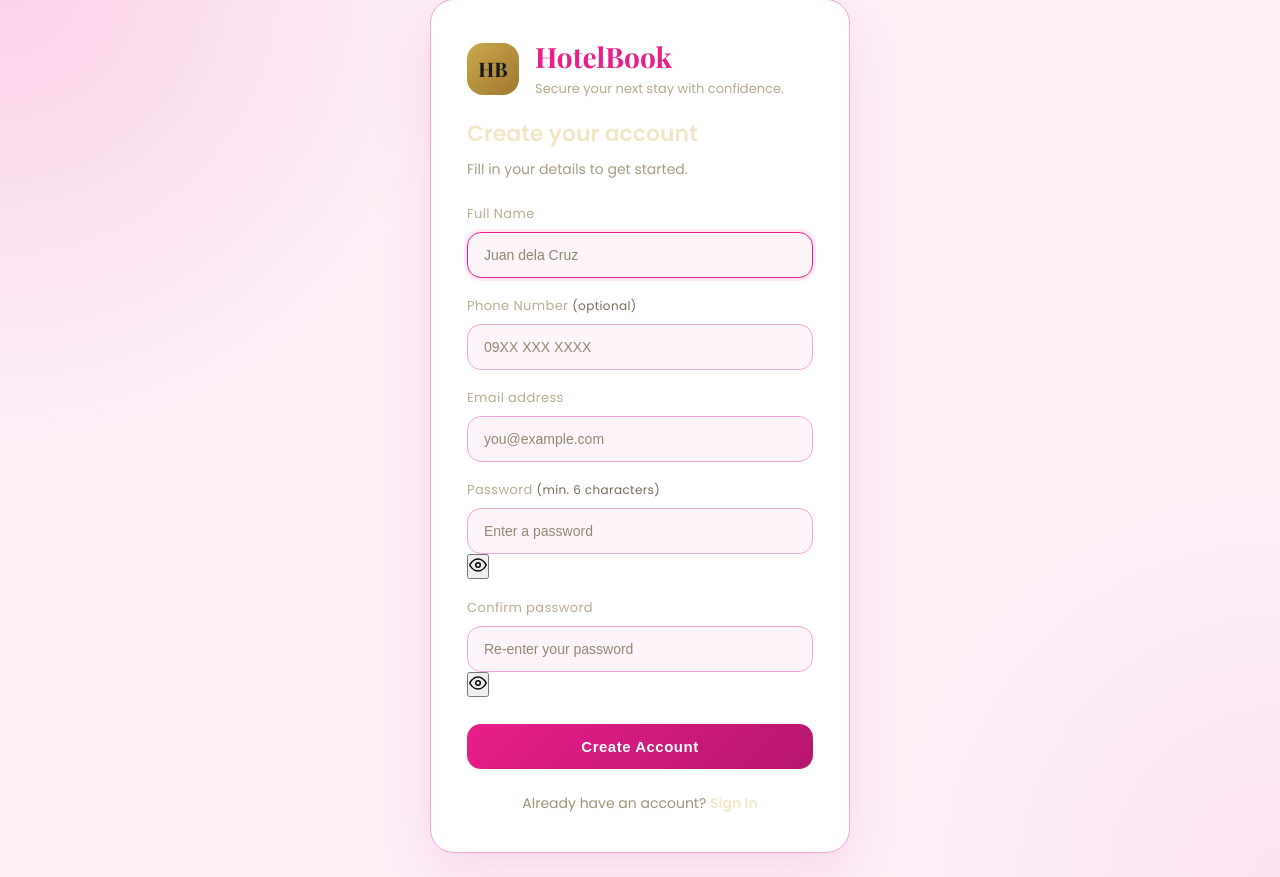
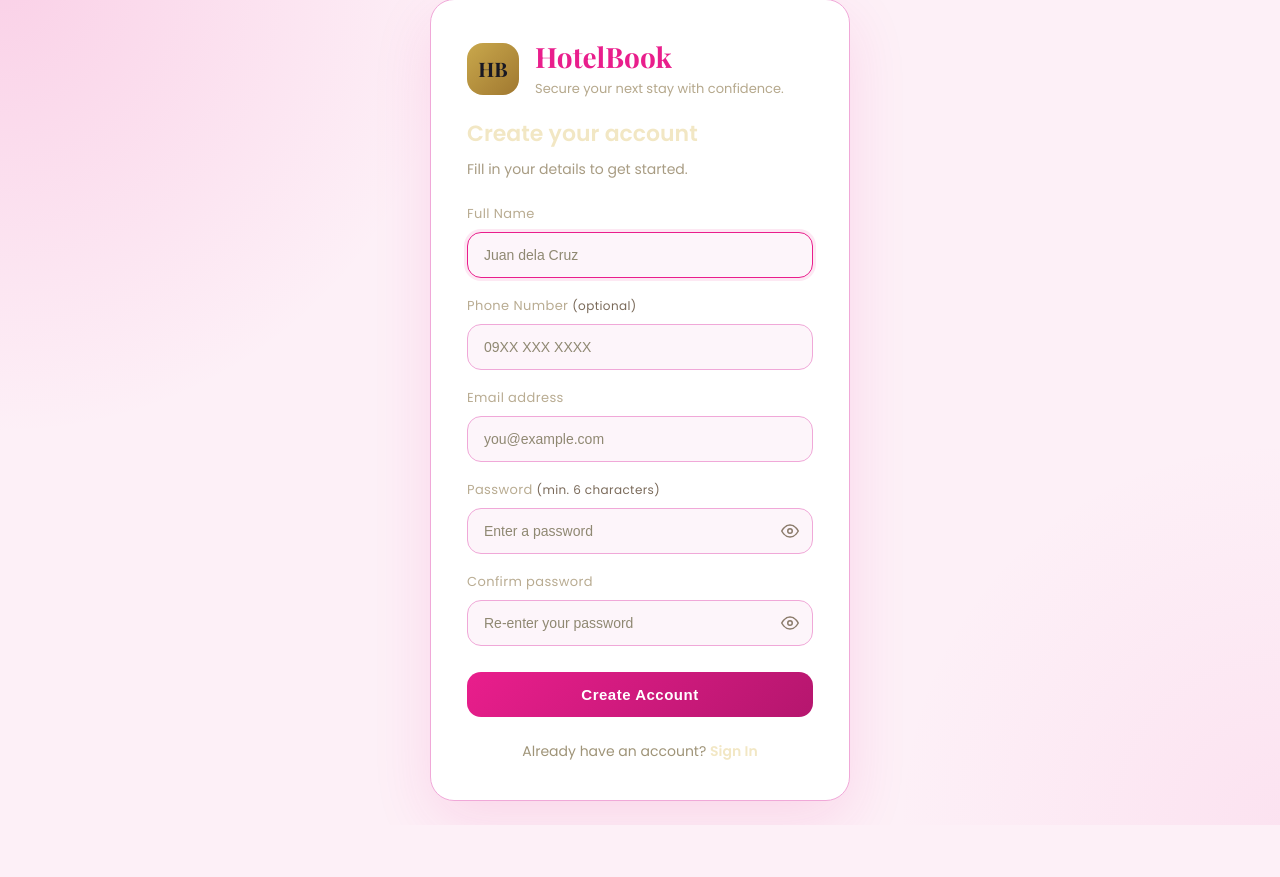
Before and after one commit to Arias1999/hotel_system, a Flask app: page /register in a window 1280 px wide. Shown: the part 25-902 px from the top of the page. After the commit the page ends 850 px from the top, so only its background shows below. Run offline with Flask 3, Linux system fonts and the light colour scheme.

Commit message:
Fix eye icon position: absolute inside password input field

```diff
--- a/static/style.css
+++ b/static/style.css
@@ -450,6 +450,40 @@ nav {
     outline: none;
     border-color: #c9a84c;
     box-shadow: 0 0 0 3px rgba(201,168,76,0.14);
+}
+
+.password-wrap {
+    position: relative;
+    display: flex;
+    align-items: center;
+    margin-top: 8px;
+}
+
+.password-wrap input {
+    margin-top: 0;
+    padding-right: 46px;
+    width: 100%;
+}
+
+.eye-btn {
+    position: absolute;
+    right: 14px;
+    top: 50%;
+    transform: translateY(-50%);
+    background: none;
+    border: none;
+    cursor: pointer;
+    color: #8a7a6a;
+    padding: 0;
+    display: flex;
+    align-items: center;
+    justify-content: center;
+    transition: color 0.2s;
+    line-height: 1;
+}
+
+.eye-btn:hover {
+    color: #c9a84c;
 }
 
 .btn-full {
```
